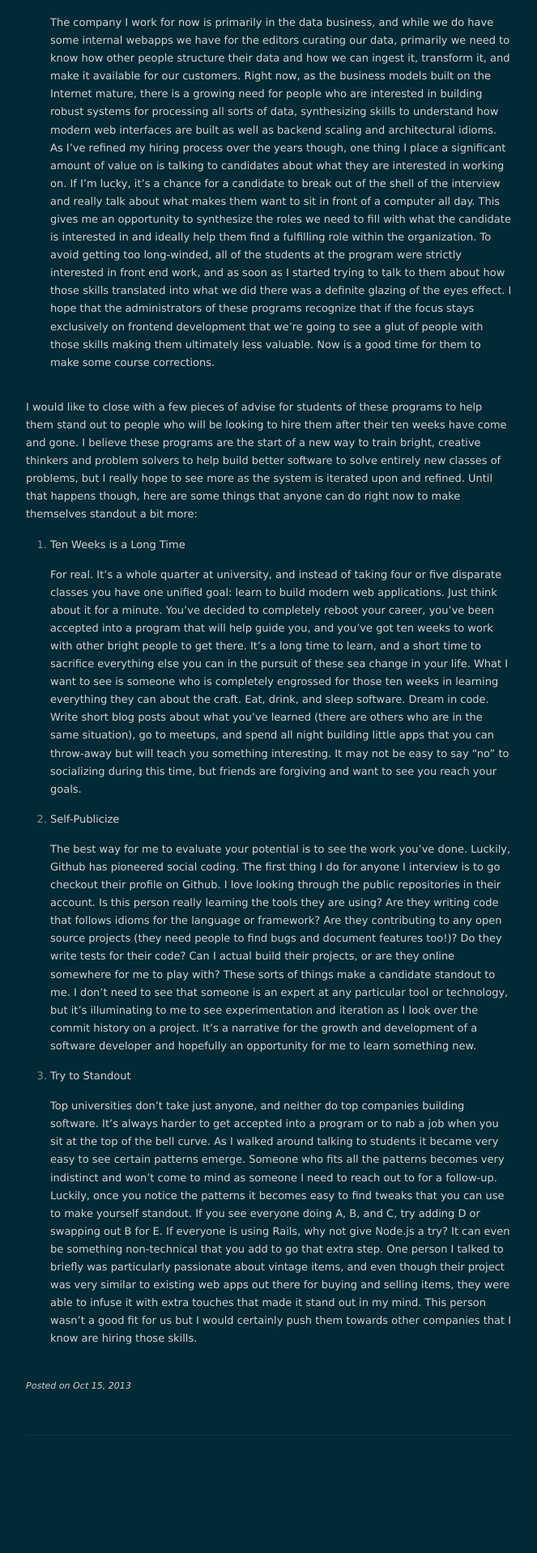
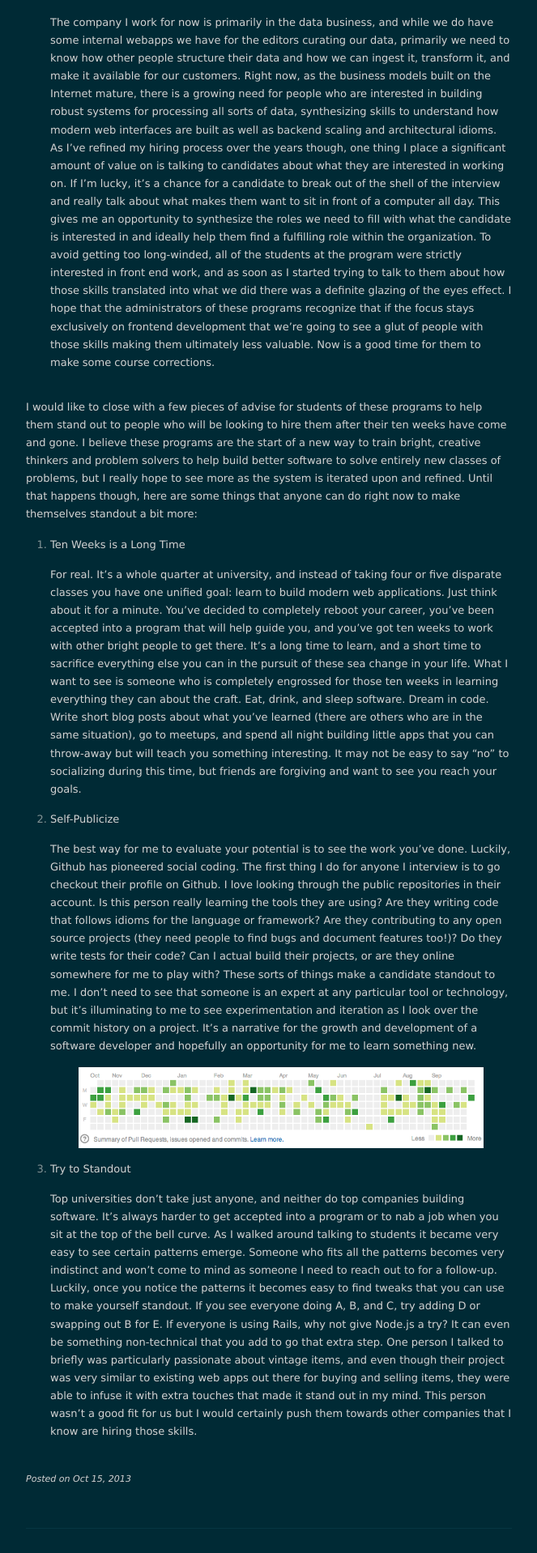
Before and after one commit to JGailor/jgailor.github.com, a Jekyll site: the page built from _posts/2013-10-15-standing-out-from-the-crowd.md, in a window 1280 px wide. Shown: the part 1033-2951 px from the top of the page at 81% size, without its empty margins (308-971 px from the left). Built offline with Jekyll 4.4.1, drawn with Linux system fonts in a browser that asks for light colours; nearby versions of some CDN libraries; Markdown is read by kramdown in place of the engine named in the settings; before the commit the page ends 2836 px from its top, so only the background shows below that.

Commit message:
Added image to post

```diff
--- a/_posts/2013-10-15-standing-out-from-the-crowd.md
+++ b/_posts/2013-10-15-standing-out-from-the-crowd.md
@@ -29,6 +29,8 @@ I would like to close with a few pieces of advise for students of these programs
 
   The best way for me to evaluate your potential is to see the work you've done.  Luckily, Github has pioneered social coding.  The first thing I do for anyone I interview is to go checkout their profile on Github.  I love looking through the public repositories in their account.  Is this person really learning the tools they are using? Are they writing code that follows idioms for the language or framework?  Are they contributing to any open source projects (they need people to find bugs and document features too!)?  Do they write tests for their code?  Can I actual build their projects, or are they online somewhere for me to play with?  These sorts of things make a candidate standout to me.  I don't need to see that someone is an expert at any particular tool or technology, but it's illuminating to me to see experimentation and iteration as I look over the commit history on a project.  It's a narrative for the growth and development of a software developer and hopefully an opportunity for me to learn something new.
 
+  ![Apparently Green is the Color of Passion](/assets/images/github-activity.png "Passion Visualized")
+
 * Try to Standout
 
   Top universities don't take just anyone, and neither do top companies building software.  It's always harder to get accepted into a program or to nab a job when you sit at the top of the bell curve.  As I walked around talking to students it became very easy to see certain patterns emerge.  Someone who fits all the patterns becomes very indistinct and won't come to mind as someone I need to reach out to for a follow-up.  Luckily, once you notice the patterns it becomes easy to find tweaks that you can use to make yourself standout.  If you see everyone doing A, B, and C, try adding D or swapping out B for E.  If everyone is using Rails, why not give Node.js a try?  It can even be something non-technical that you add to go that extra step.  One person I talked to briefly was particularly passionate about vintage items, and even though their project was very similar to existing web apps out there for buying and selling items, they were able to infuse it with extra touches that made it stand out in my mind.  This person wasn't a good fit for us but I would certainly push them towards other companies that I know are hiring those skills.
--- a/assets/css/style.css
+++ b/assets/css/style.css
@@ -208,6 +208,10 @@ article img {
 	margin: 0 auto 1em auto;
 }
 
+article p img {
+  max-width: 500px;
+}
+
 article .meta {
 	padding-top: 6px;
 	font-size: 0.85em;
```
Also changed, not shown: assets/images/github-activity.png (added).
